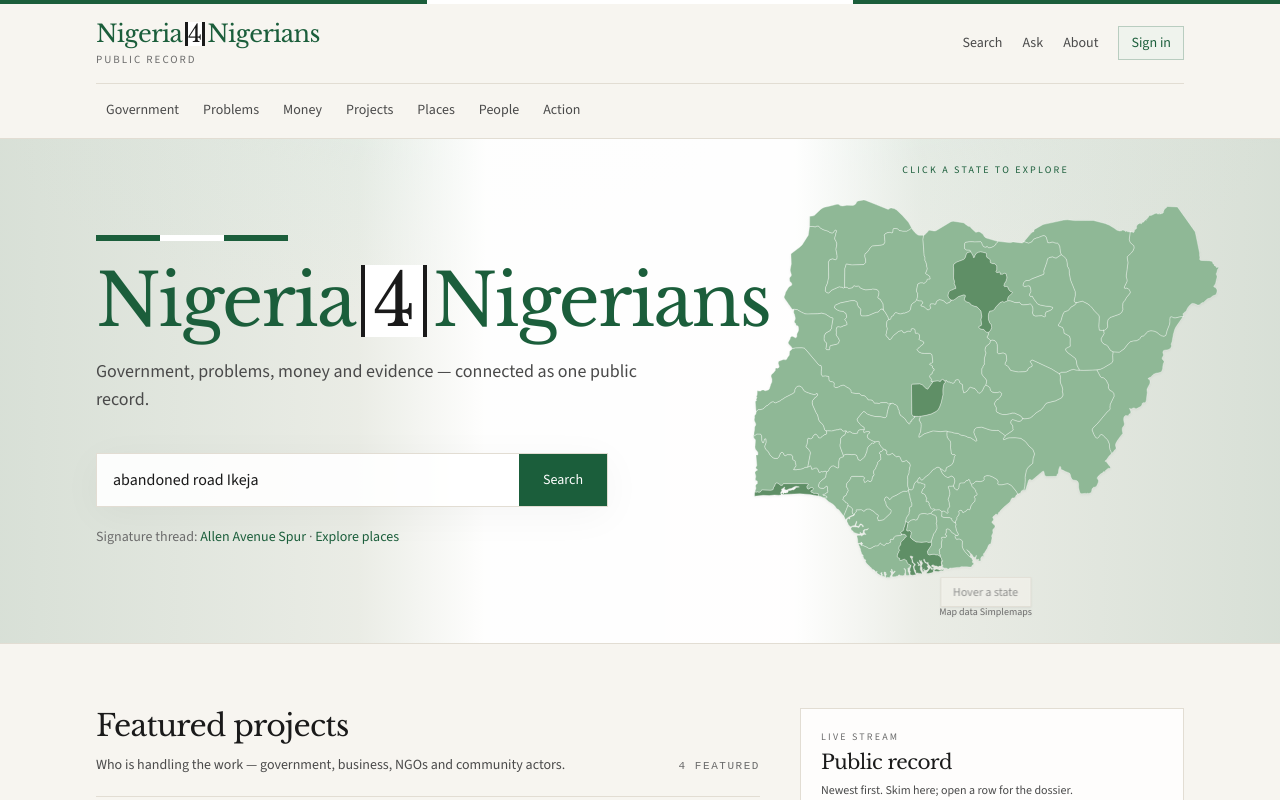
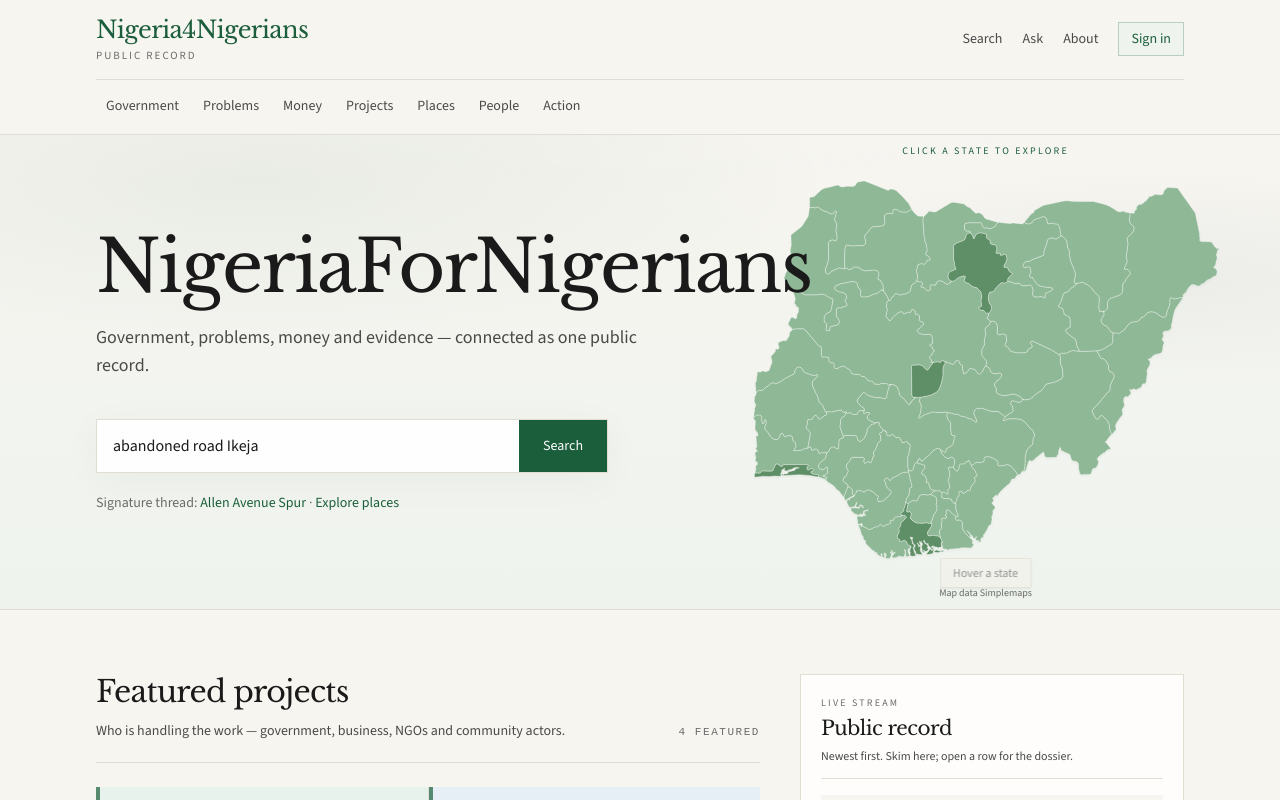
Before and after one commit to CodenNerd/nigerians.africa, a Next.js app in the folder apps/web/: page / in a window 1280 px wide. Shown: the top 800 px of the page. Built offline with nearby package versions, Linux system fonts and the light colour scheme.

Commit message:
Simplify brand mark to green logo text only.
Drop flag stripes, white-band treatments, and hero wash; keep Nigeria4Nigerians in civic green on the header logo.

Co-authored-by: Cursor <cursoragent@cursor.com>

```diff
--- a/apps/web/src/app/about/page.tsx
+++ b/apps/web/src/app/about/page.tsx
@@ -7,7 +7,7 @@ export default function AboutPage() {
   return (
     <div className="site-container py-12 lg:py-14">
       <PageIntro
-        eyebrow="Nigeria4Nigerians"
+        eyebrow="NigeriaForNigerians"
         title="About"
         subtitle="A public digital civic institution for Nigeria — making government, people, problems, money, projects, evidence and history visible and connected."
       />
--- a/apps/web/src/app/globals.css
+++ b/apps/web/src/app/globals.css
@@ -89,15 +89,8 @@ a {
   .hero-field {
     @apply relative overflow-hidden border-b border-paper-border;
     background:
-      linear-gradient(
-        90deg,
-        rgba(27, 94, 59, 0.14) 0%,
-        rgba(27, 94, 59, 0.06) 28%,
-        rgba(255, 255, 255, 0.92) 38%,
-        rgba(255, 255, 255, 0.95) 62%,
-        rgba(27, 94, 59, 0.06) 72%,
-        rgba(27, 94, 59, 0.14) 100%
-      ),
-      radial-gradient(ellipse 90% 70% at 50% 0%, rgba(232, 242, 236, 0.65), transparent 55%);
+      linear-gradient(180deg, rgba(247, 245, 240, 0.2) 0%, rgba(232, 242, 236, 0.55) 100%),
+      radial-gradient(ellipse 90% 70% at 20% 10%, rgba(27, 94, 59, 0.08), transparent 50%),
+      radial-gradient(ellipse 70% 50% at 90% 30%, rgba(30, 58, 95, 0.06), transparent 45%);
   }
 }
--- a/apps/web/src/app/page.tsx
+++ b/apps/web/src/app/page.tsx
@@ -5,7 +5,6 @@ import { FollowTheThread } from "@/components/FollowTheThread";
 import { RecordStream } from "@/components/RecordStream";
 import { NigeriaStateMap, ProjectFeatureTiles } from "@/components/viz";
 import { SectionHead, EntityList } from "@/components/ui";
-import { BrandMark, FlagStripe } from "@/components/BrandMark";
 
 export default function HomePage() {
   const problems = store.allProblems().slice(0, 3);
@@ -28,11 +27,10 @@ export default function HomePage() {
         </div>
 
         <div className="site-container relative z-10 py-16 sm:py-20 lg:py-24">
-          <div className="max-w-xl text-center lg:max-w-2xl lg:text-left">
+          <div className="max-w-xl text-center lg:max-w-xl lg:text-left">
             <div className="anim-rise">
-              <FlagStripe className="mx-auto mb-6 h-1.5 max-w-[12rem] lg:mx-0" />
-              <h1 className="leading-[1.02]">
-                <BrandMark size="lg" />
+              <h1 className="font-display text-5xl leading-[1.02] tracking-tight text-ink sm:text-6xl lg:text-7xl">
+                NigeriaForNigerians
               </h1>
               <p className="mx-auto mt-5 max-w-xl text-base leading-relaxed text-ink-muted sm:text-lg lg:mx-0">
                 Government, problems, money and evidence — connected as one public record.
--- a/apps/web/src/components/BrandMark.tsx
+++ b/apps/web/src/components/BrandMark.tsx
@@ -1,65 +1,12 @@
-import clsx from "clsx";
-
-const sizes = {
-  sm: "text-lg sm:text-xl",
-  md: "text-xl sm:text-2xl",
-  lg: "text-5xl sm:text-6xl lg:text-7xl",
-  footer: "text-xl",
-} as const;
-
 /**
- * Brand wordmark in Nigerian flag colours: green · white · green.
- * Display form: Nigeria4Nigerians
+ * Header logo — Nigeria4Nigerians in civic green (font color only).
  */
-export function BrandMark({
-  size = "md",
-  className,
-  decorative = false,
-}: {
-  size?: keyof typeof sizes;
-  className?: string;
-  /** When true, hide from AT (parent already names the brand). */
-  decorative?: boolean;
-}) {
-  const mid =
-    size === "lg"
-      ? "mx-[0.08em] min-w-[0.55em] px-[0.18em] shadow-[inset_4px_0_0_0_currentColor,inset_-4px_0_0_0_currentColor]"
-      : "mx-[0.1em] min-w-[0.65em] px-[0.14em] shadow-[inset_3px_0_0_0_currentColor,inset_-3px_0_0_0_currentColor]";
-
+export function BrandMark({ className }: { className?: string }) {
   return (
     <span
-      className={clsx(
-        "inline-flex items-baseline font-display tracking-tight",
-        sizes[size],
-        className,
-      )}
-      aria-label={decorative ? undefined : "Nigeria4Nigerians"}
-      aria-hidden={decorative || undefined}
+      className={`font-display text-xl tracking-tight text-civic-green sm:text-2xl ${className ?? ""}`}
     >
-      <span className="text-civic-green">Nigeria</span>
-      <span
-        className={clsx(
-          "relative inline-flex items-center justify-center self-center bg-white font-display leading-none text-ink text-civic-green",
-          mid,
-        )}
-      >
-        <span className="relative z-[1] text-ink">4</span>
-      </span>
-      <span className="text-civic-green">Nigerians</span>
+      Nigeria4Nigerians
     </span>
   );
 }
-
-/** Thin green–white–green stripe (flag motif). */
-export function FlagStripe({ className }: { className?: string }) {
-  return (
-    <div
-      className={clsx("grid h-1 w-full grid-cols-3", className)}
-      aria-hidden
-    >
-      <span className="bg-civic-green" />
-      <span className="bg-white" />
-      <span className="bg-civic-green" />
-    </div>
-  );
-}
--- a/apps/web/src/components/SiteFooter.tsx
+++ b/apps/web/src/components/SiteFooter.tsx
@@ -1,14 +1,12 @@
 import Link from "next/link";
-import { BrandMark, FlagStripe } from "@/components/BrandMark";
 
 export function SiteFooter() {
   return (
     <footer className="mt-24 border-t border-paper-border">
-      <FlagStripe />
       <div className="site-container py-12">
         <div className="grid gap-px bg-paper-border md:grid-cols-3">
           <div className="bg-civic-greenSoft p-6 sm:p-8">
-            <BrandMark size="footer" />
+            <div className="font-display text-xl tracking-tight text-ink">NigeriaForNigerians</div>
             <p className="mt-3 max-w-sm text-sm leading-relaxed text-ink-muted">
               A public digital civic institution. Demonstration records are illustrative — not
               official government publications.
--- a/apps/web/src/components/SiteHeader.tsx
+++ b/apps/web/src/components/SiteHeader.tsx
@@ -5,7 +5,7 @@ import { usePathname } from "next/navigation";
 import { useCallback, useEffect, useRef, useState } from "react";
 import clsx from "clsx";
 import { NAV_MEGA } from "@/lib/nav-mega";
-import { BrandMark, FlagStripe } from "@/components/BrandMark";
+import { BrandMark } from "@/components/BrandMark";
 import { MegaMenuPanel } from "@/components/nav/MegaMenu";
 
 const OPEN_DELAY = 100;
@@ -82,12 +82,11 @@ export function SiteHeader() {
       className="relative sticky top-0 z-50 border-b border-paper-border bg-paper backdrop-blur-md"
       onMouseLeave={scheduleClose}
     >
-      <FlagStripe />
       <div className="relative z-50 bg-paper">
         <div className="site-container">
           <div className="flex items-center justify-between gap-4 py-3.5">
             <Link href="/" className="group no-underline" onClick={closeNow}>
-              <BrandMark size="md" />
+              <BrandMark />
               <span className="mt-0.5 block text-[11px] uppercase tracking-[0.18em] text-ink-faint">
                 Public record
               </span>
```
